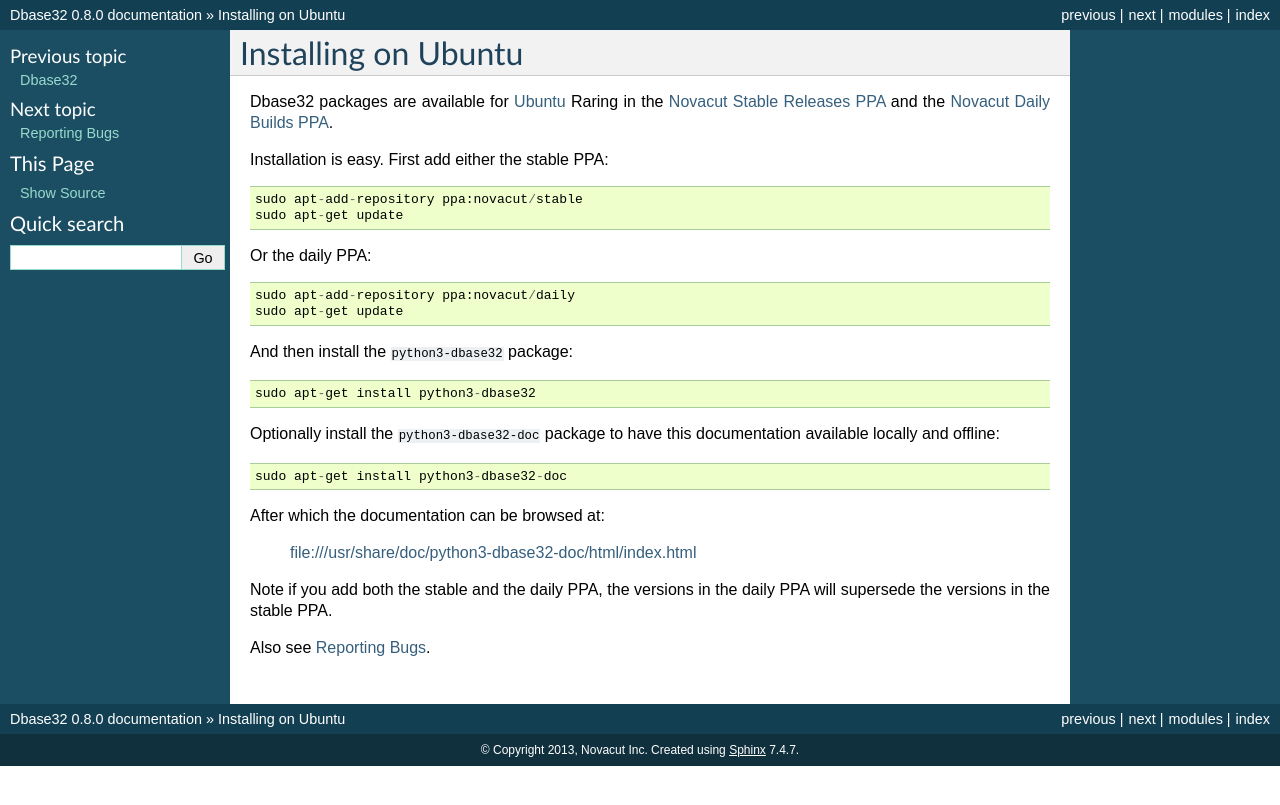
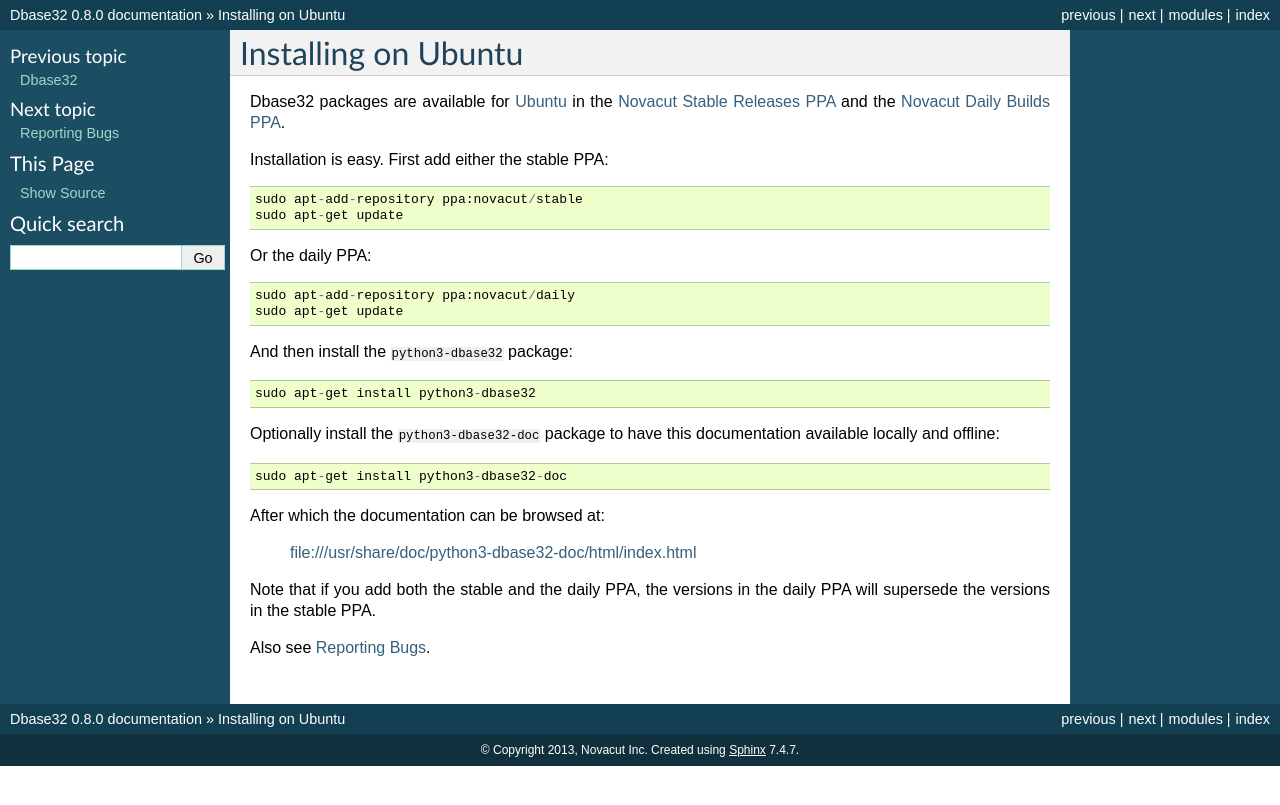
Before and after one commit to json420/dbase32, a Sphinx documentation site: the page built from doc/install.rst, in a window 1280 px wide. Shown: the top 805 px of the page. Built offline with Sphinx 7.4.7, drawn with Linux system fonts in a browser that asks for light colours.

Commit message:
doc: no reason for PPA links to filter on raring anymore

```diff
--- a/doc/index.rst
+++ b/doc/index.rst
@@ -48,8 +48,8 @@
 .. _`RFC-3548 Base32`: http://tools.ietf.org/html/rfc4648
 .. _`LGPLv3+`: http://www.gnu.org/licenses/lgpl-3.0.html
 .. _`Novacut`: https://wiki.ubuntu.com/Novacut
-.. _`Novacut Stable Releases PPA`: https://launchpad.net/~novacut/+archive/stable?field.series_filter=raring
-.. _`Novacut Daily Builds PPA`: https://launchpad.net/~novacut/+archive/daily?field.series_filter=raring
+.. _`Novacut Stable Releases PPA`: https://launchpad.net/~novacut/+archive/stable
+.. _`Novacut Daily Builds PPA`: https://launchpad.net/~novacut/+archive/daily
 .. _`#novacut`: http://webchat.freenode.net/?channels=novacut
 .. _`Ubuntu`: http://www.ubuntu.com/
 .. _`Python 3.3`: http://docs.python.org/3.3/
--- a/doc/install.rst
+++ b/doc/install.rst
@@ -1,7 +1,7 @@
 Installing on Ubuntu
 ====================
 
-Dbase32 packages are available for `Ubuntu`_ Raring in the
+Dbase32 packages are available for `Ubuntu`_ in the
 `Novacut Stable Releases PPA`_ and the `Novacut Daily Builds PPA`_.
 
 Installation is easy. First add either the stable PPA::
@@ -27,12 +27,12 @@
 
     file:///usr/share/doc/python3-dbase32-doc/html/index.html
 
-Note if you add both the stable and the daily PPA, the versions in the daily
-PPA will supersede the versions in the stable PPA.
+Note that if you add both the stable and the daily PPA, the versions in the
+daily PPA will supersede the versions in the stable PPA.
 
 Also see :doc:`bugs`.
 
 
-.. _`Novacut Stable Releases PPA`: https://launchpad.net/~novacut/+archive/stable?field.series_filter=raring
-.. _`Novacut Daily Builds PPA`: https://launchpad.net/~novacut/+archive/daily?field.series_filter=raring
 .. _`Ubuntu`: http://www.ubuntu.com/
+.. _`Novacut Stable Releases PPA`: https://launchpad.net/~novacut/+archive/stable
+.. _`Novacut Daily Builds PPA`: https://launchpad.net/~novacut/+archive/daily
```
